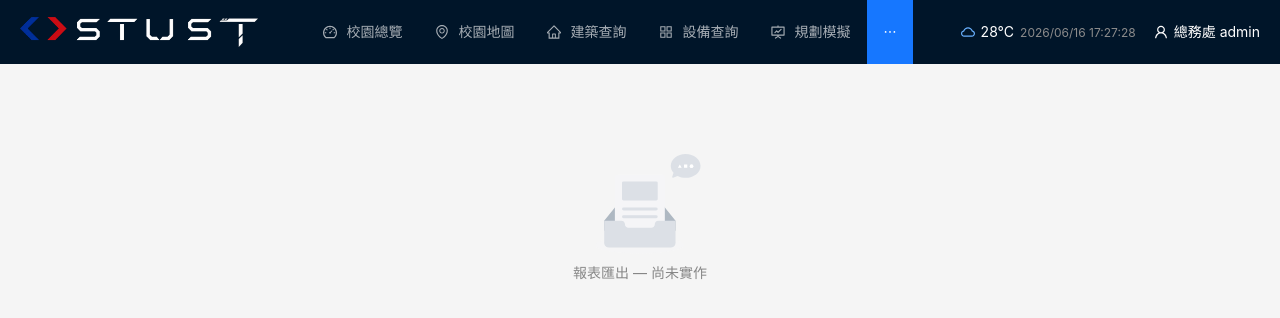
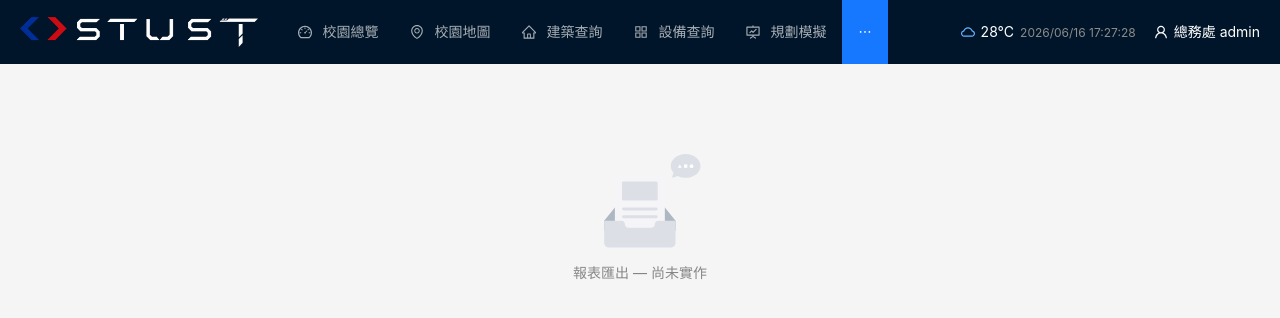
Before and after one commit to vincent1594/Smart-Campus-Energy-Digital-Twin-Platform, a React (Vite) app in the folder webui/: page /report in a window 1280 px wide. Shown: the top 318 px of the page. Built offline with nearby package versions, Linux system fonts and the light colour scheme.

Commit message:
advise mark

```diff
--- a/webui/src/components/AppLayout.tsx
+++ b/webui/src/components/AppLayout.tsx
@@ -54,7 +54,7 @@ export default function AppLayout({ children }: { children: ReactNode }) {
         <img src="/stust-logo.png" alt="STUST" style={{ height: 30, display: "block" }} />
         <Menu theme="dark" mode="horizontal" selectedKeys={[topSelected]} onClick={({ key }) => navigate(key)}
           items={topNav.map((i) => ({ key: i.key, icon: topIcon[i.key], label: i.label }))}
-          style={{ flex: 1, minWidth: 0, background: "transparent", borderBottom: "none", justifyContent: "center" }} />
+          style={{ flex: 1, minWidth: 0, background: "transparent", borderBottom: "none" }} />
         <Space size={18} style={{ color: "#fff" }}>
           <Space size={6}><CloudOutlined style={{ color: "#69b1ff" }} /><span>28°C</span><span style={{ color: "#8c8c8c", fontSize: 12 }}>{now}</span></Space>
           <Space size={6}><UserOutlined /><span>總務處 admin</span></Space>
```
